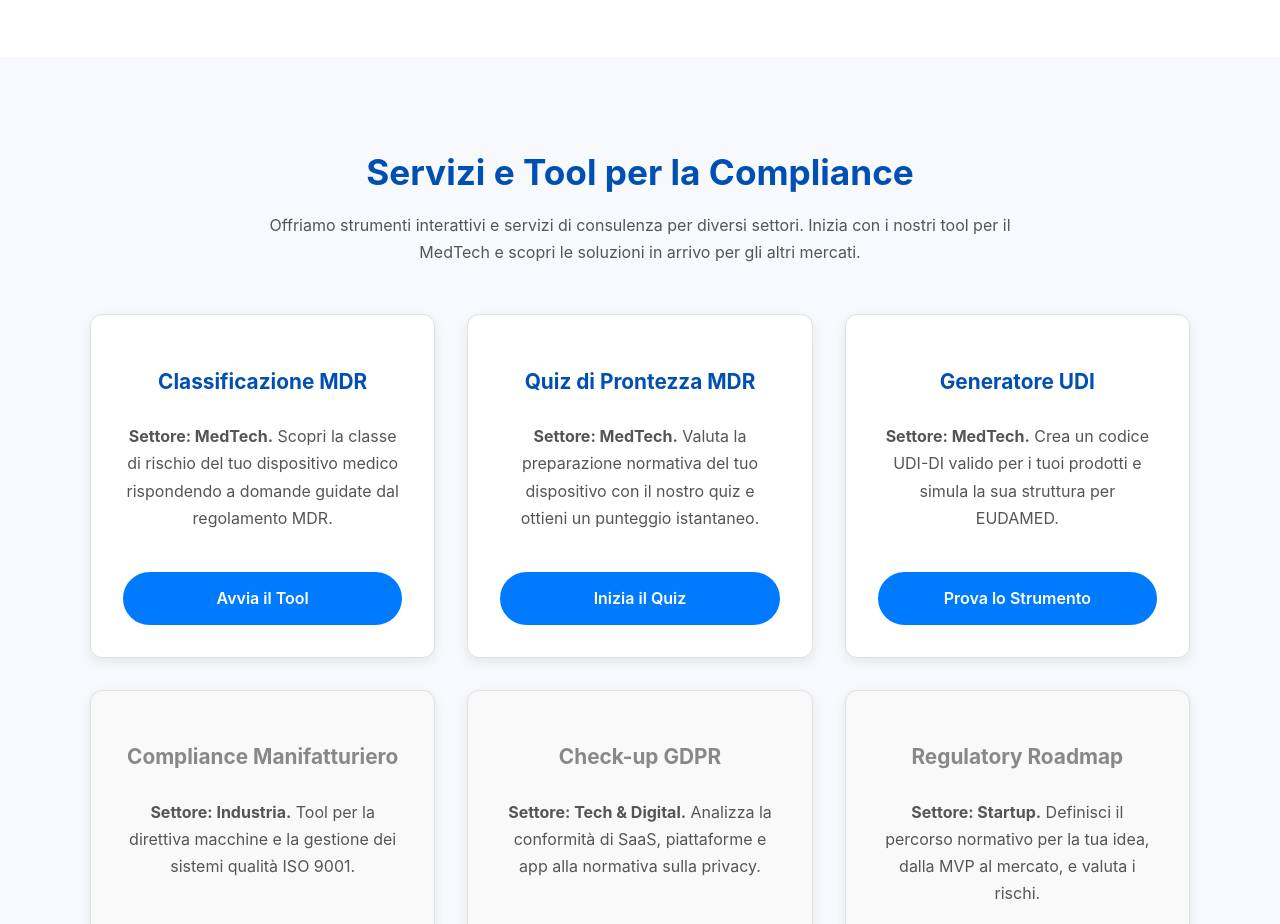
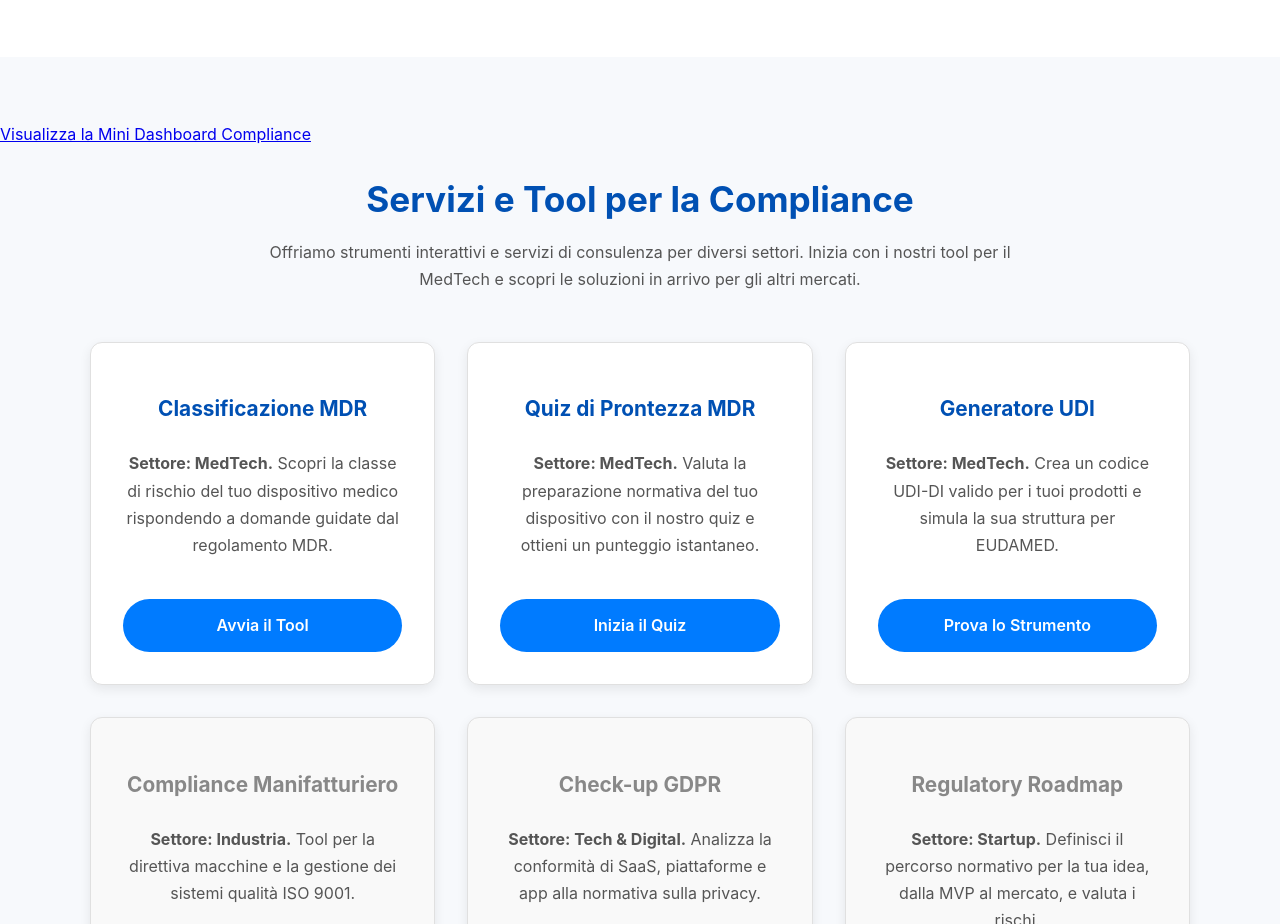
Before and after one commit to amedeoclap/regulatoryhub-site, a plain HTML site: page index.html in a window 1280 px wide. Shown: the part 1700-2624 px from the top of the page. Drawn offline with Linux system fonts and the light colour scheme.

Commit message:
Update index.html

```diff
--- a/index.html
+++ b/index.html
@@ -54,6 +54,7 @@
     </section>
 
     <section id="servizi">
+      <a href="dashboard.html" class="cta-button">Visualizza la Mini Dashboard Compliance</a>
       <div class="container">
         <h2 style="margin-bottom: 1rem;">Servizi e Tool per la Compliance</h2>
         <p class="text-center" style="max-width: 800px; margin: 0 auto 3rem;">Offriamo strumenti interattivi e servizi di consulenza per diversi settori. Inizia con i nostri tool per il MedTech e scopri le soluzioni in arrivo per gli altri mercati.</p>
```
